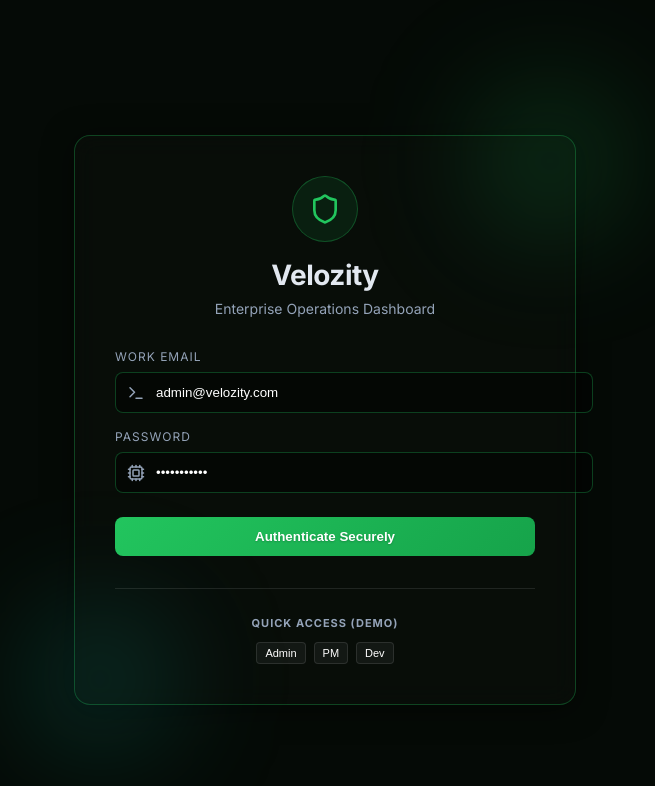
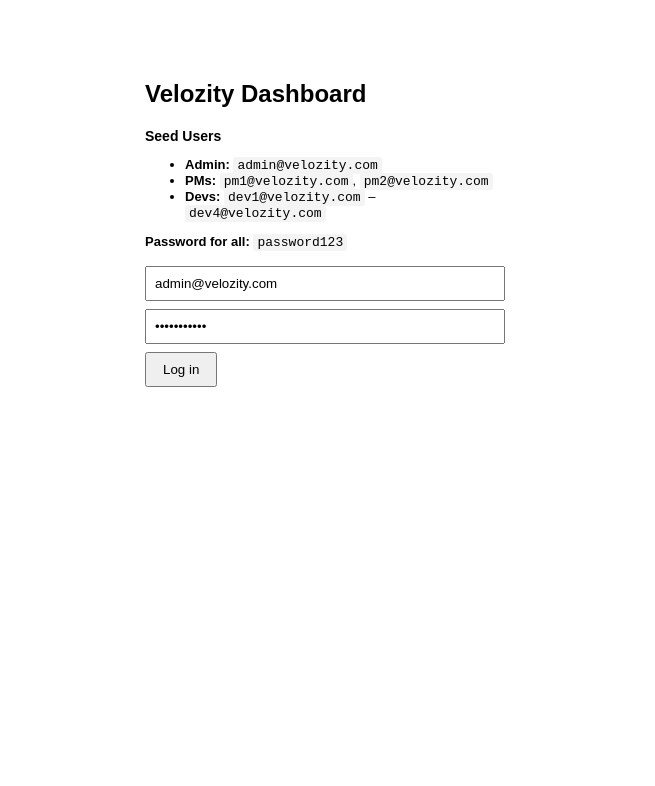
Before and after one commit to Amaans-variant/velozity-dashboard, a React (Vite) app in the folder frontend/: page / in a window 1280 px wide. Shown: the top 786 px of the page, without its empty margins (315-970 px from the left). Built offline with nearby package versions, Linux system fonts and the light colour scheme.

Commit message:
Revert "frontend better"
This reverts commit 70d649a56efb59f520dd264f245b963c8696243f.

```diff
--- a/frontend/package.json
+++ b/frontend/package.json
@@ -9,14 +9,10 @@
   },
   "dependencies": {
     "axios": "^1.7.2",
-    "clsx": "^2.1.1",
-    "framer-motion": "^13.3.0",
-    "lucide-react": "^1.46.0",
     "react": "^18.3.1",
     "react-dom": "^18.3.1",
     "react-router-dom": "^6.23.1",
     "socket.io-client": "^4.7.5",
-    "tailwind-merge": "^3.7.0",
     "zustand": "^4.5.2"
   },
   "devDependencies": {
--- a/frontend/src/App.tsx
+++ b/frontend/src/App.tsx
@@ -25,10 +25,7 @@ export default function App() {
   // annoying than wrapping every single page component separately
   return (
     <ErrorBoundary>
-      <div className="premium-grid-bg" />
-      <div style={{ position: 'relative', zIndex: 1 }}>
-        <RouterProvider router={router} />
-      </div>
+      <RouterProvider router={router} />
     </ErrorBoundary>
   );
 }
--- a/frontend/src/index.css
+++ /dev/null
@@ -1,90 +0,0 @@
-@import url('https://fonts.googleapis.com/css2?family=Inter:wght@300;400;500;600;700&display=swap');
-
-:root {
-  --bg-color: #050a06;
-  --grid-color: rgba(34, 197, 94, 0.15);
-  --primary-green: #22c55e;
-  --card-bg: rgba(10, 15, 10, 0.6);
-  --card-border: rgba(34, 197, 94, 0.3);
-  --text-primary: #e2e8f0;
-  --text-secondary: #94a3b8;
-}
-
-body, html {
-  margin: 0;
-  padding: 0;
-  width: 100%;
-  height: 100%;
-  font-family: 'Inter', sans-serif;
-  background-color: var(--bg-color);
-  color: var(--text-primary);
-  overflow-x: hidden;
-}
-
-/* Premium Green Grid Background */
-.premium-grid-bg {
-  position: fixed;
-  top: 0;
-  left: 0;
-  width: 100vw;
-  height: 100vh;
-  background-size: 50px 50px;
-  background-image:
-    linear-gradient(to right, var(--grid-color) 1px, transparent 1px),
-    linear-gradient(to bottom, var(--grid-color) 1px, transparent 1px);
-  z-index: -1;
-  pointer-events: none;
-}
-
-/* Adding a subtle radial gradient overlay for depth */
-.premium-grid-bg::after {
-  content: '';
-  position: absolute;
-  top: 0;
-  left: 0;
-  width: 100%;
-  height: 100%;
-  background: radial-gradient(circle at 50% 50%, transparent 20%, var(--bg-color) 100%);
-}
-
-.glass-card {
-  background: var(--card-bg);
-  backdrop-filter: blur(12px);
-  -webkit-backdrop-filter: blur(12px);
-  border: 1px solid var(--card-border);
-  border-radius: 16px;
-  box-shadow: 0 4px 30px rgba(0, 0, 0, 0.5);
-}
-
-.premium-input {
-  width: 100%;
-  padding: 12px 16px;
-  background: rgba(0, 0, 0, 0.4);
-  border: 1px solid var(--card-border);
-  border-radius: 8px;
-  color: #fff;
-  outline: none;
-  transition: all 0.3s ease;
-}
-
-.premium-input:focus {
-  border-color: var(--primary-green);
-  box-shadow: 0 0 0 2px rgba(34, 197, 94, 0.2);
-}
-
-.premium-button {
-  background: linear-gradient(135deg, #22c55e, #16a34a);
-  color: #fff;
-  border: none;
-  border-radius: 8px;
-  padding: 12px 24px;
-  font-weight: 600;
-  cursor: pointer;
-  transition: all 0.3s ease;
-  text-shadow: 0 1px 2px rgba(0,0,0,0.2);
-}
-
-.premium-button:hover {
-  transform: translateY(-2px);
-  box-shadow: 0 4px 15px rgba(34, 197, 94, 0.4);
-}
--- a/frontend/src/main.tsx
+++ b/frontend/src/main.tsx
@@ -1,7 +1,6 @@
 import React from 'react';
 import ReactDOM from 'react-dom/client';
 import App from './App';
-import './index.css';
 
 // standard react 18 bootstrap, nothing to see here
 ReactDOM.createRoot(document.getElementById('root')!).render(
--- a/frontend/src/pages/LoginPage.tsx
+++ b/frontend/src/pages/LoginPage.tsx
@@ -2,168 +2,71 @@ import { useState } from 'react';
 import { useNavigate } from 'react-router-dom';
 import { loginRequest } from '../api/auth.api';
 import { useAuthStore } from '../store/authStore';
-import { motion } from 'framer-motion';
-import { Terminal, Shield, Cpu } from 'lucide-react';
 
+// keeping this ugly on purpose - form styling is not what's being graded here
 export default function LoginPage() {
-  const [email, setEmail] = useState('admin@velozity.com');
+  const [email, setEmail] = useState('admin@velozity.com'); // prefilled so demoing is faster, remove if u want
   const [password, setPassword] = useState('password123');
   const [error, setError] = useState('');
-  const [isLoading, setIsLoading] = useState(false);
   const setAuth = useAuthStore((s) => s.setAuth);
   const navigate = useNavigate();
 
   async function handleSubmit(e: React.FormEvent) {
     e.preventDefault();
     setError('');
-    setIsLoading(true);
     try {
       const { accessToken, user } = await loginRequest(email, password);
       setAuth(user, accessToken);
-      // add a small delay for the animation effect
-      setTimeout(() => {
+      // route based on role, could be smarter but this works fine
       if (user.role === 'ADMIN') navigate('/admin');
       else if (user.role === 'PM') navigate('/pm');
       else navigate('/developer');
-      }, 600);
     } catch (err: any) {
-      setError(err?.response?.data?.message || 'Login failed, check your credentials');
-      setIsLoading(false);
+      setError(err?.response?.data?.message || 'login failed, check ur creds');
     }
   }
 
-  // 3D tilt effect on hover for the card
-  const handleMouseMove = (e: React.MouseEvent<HTMLDivElement>) => {
-    const card = e.currentTarget;
-    const box = card.getBoundingClientRect();
-    const x = e.clientX - box.left;
-    const y = e.clientY - box.top;
-    const centerX = box.width / 2;
-    const centerY = box.height / 2;
-    const rotateX = ((y - centerY) / centerY) * -5;
-    const rotateY = ((x - centerX) / centerX) * 5;
-    card.style.transform = `perspective(1000px) rotateX(${rotateX}deg) rotateY(${rotateY}deg)`;
-  };
-
-  const handleMouseLeave = (e: React.MouseEvent<HTMLDivElement>) => {
-    const card = e.currentTarget;
-    card.style.transform = `perspective(1000px) rotateX(0deg) rotateY(0deg)`;
-    card.style.transition = 'transform 0.5s ease';
-  };
-
-  const handleMouseEnter = (e: React.MouseEvent<HTMLDivElement>) => {
-    const card = e.currentTarget;
-    card.style.transition = 'none';
+  const codeStyle: React.CSSProperties = {
+    userSelect: 'all',
+    cursor: 'pointer',
+    background: '#f4f4f4',
+    padding: '1px 4px',
+    borderRadius: 3,
   };
 
   return (
-    <div style={{ display: 'flex', justifyContent: 'center', alignItems: 'center', minHeight: '100vh', padding: '20px' }}>
+    <div style={{ maxWidth: 360, margin: '80px auto', fontFamily: 'sans-serif' }}>
+      <h2>Velozity Dashboard</h2>
 
-      <motion.div
-        initial={{ opacity: 0, y: 50, scale: 0.9 }}
-        animate={{ opacity: 1, y: 0, scale: 1 }}
-        transition={{ duration: 0.8, type: 'spring', bounce: 0.4 }}
-        className="glass-card"
-        style={{
-          maxWidth: 420,
-          width: '100%',
-          padding: '40px',
-          position: 'relative',
-          transformStyle: 'preserve-3d',
-          transition: 'transform 0.5s ease'
-        }}
-        onMouseMove={handleMouseMove}
-        onMouseLeave={handleMouseLeave}
-        onMouseEnter={handleMouseEnter}
-      >
+      <h3 style={{ fontSize: 14, marginBottom: 4 }}>Seed Users</h3>
+      <ul style={{ fontSize: 13, marginBottom: 12 }}>
+        <li><strong>Admin:</strong> <code style={codeStyle}>admin@velozity.com</code></li>
+        <li><strong>PMs:</strong> <code style={codeStyle}>pm1@velozity.com</code>, <code style={codeStyle}>pm2@velozity.com</code></li>
+        <li><strong>Devs:</strong> <code style={codeStyle}>dev1@velozity.com</code> – <code style={codeStyle}>dev4@velozity.com</code></li>
+      </ul>
+      <p style={{ fontSize: 13, marginBottom: 16 }}>
+        <strong>Password for all:</strong> <code style={codeStyle}>password123</code>
+      </p>
 
-        {/* Glow effect behind card content */}
-        <div style={{ position: 'absolute', top: -50, right: -50, width: 150, height: 150, background: 'rgba(34, 197, 94, 0.2)', filter: 'blur(60px)', borderRadius: '50%', zIndex: -1 }} />
-        <div style={{ position: 'absolute', bottom: -50, left: -50, width: 150, height: 150, background: 'rgba(20, 184, 166, 0.2)', filter: 'blur(60px)', borderRadius: '50%', zIndex: -1 }} />
-
-        <div style={{ textAlign: 'center', marginBottom: 32, transform: 'translateZ(30px)' }}>
-          <motion.div
-            initial={{ rotate: -180, opacity: 0 }}
-            animate={{ rotate: 0, opacity: 1 }}
-            transition={{ duration: 1, delay: 0.2 }}
-            style={{ display: 'inline-flex', padding: 16, borderRadius: '50%', background: 'rgba(34, 197, 94, 0.1)', border: '1px solid rgba(34, 197, 94, 0.3)', marginBottom: 16 }}
-          >
-            <Shield size={32} color="#22c55e" />
-          </motion.div>
-          <h2 style={{ margin: 0, fontSize: 28, fontWeight: 700, letterSpacing: '-0.5px' }}>Velozity</h2>
-          <p style={{ margin: '8px 0 0 0', color: 'var(--text-secondary)', fontSize: 14 }}>Enterprise Operations Dashboard</p>
-        </div>
-
-        <form onSubmit={handleSubmit} style={{ transform: 'translateZ(40px)' }}>
-          <div style={{ marginBottom: 16 }}>
-            <label style={{ display: 'block', fontSize: 12, marginBottom: 8, color: 'var(--text-secondary)', textTransform: 'uppercase', letterSpacing: '1px' }}>Work Email</label>
-            <div style={{ position: 'relative' }}>
-              <Terminal size={18} color="#94a3b8" style={{ position: 'absolute', left: 12, top: '50%', transform: 'translateY(-50%)' }} />
+      <form onSubmit={handleSubmit}>
         <input
           value={email}
           onChange={(e) => setEmail(e.target.value)}
-                placeholder="Enter your email"
-                className="premium-input"
-                style={{ paddingLeft: 40 }}
+          placeholder="email"
+          style={{ display: 'block', width: '100%', marginBottom: 8, padding: 8, boxSizing: 'border-box' }}
         />
-            </div>
-          </div>
-
-          <div style={{ marginBottom: 24 }}>
-            <label style={{ display: 'block', fontSize: 12, marginBottom: 8, color: 'var(--text-secondary)', textTransform: 'uppercase', letterSpacing: '1px' }}>Password</label>
-            <div style={{ position: 'relative' }}>
-              <Cpu size={18} color="#94a3b8" style={{ position: 'absolute', left: 12, top: '50%', transform: 'translateY(-50%)' }} />
         <input
           value={password}
           onChange={(e) => setPassword(e.target.value)}
           type="password"
-                placeholder="Enter your password"
-                className="premium-input"
-                style={{ paddingLeft: 40 }}
+          placeholder="password"
+          style={{ display: 'block', width: '100%', marginBottom: 8, padding: 8, boxSizing: 'border-box' }}
         />
-            </div>
-          </div>
-
-          {error && (
-            <motion.p
-              initial={{ opacity: 0, height: 0 }}
-              animate={{ opacity: 1, height: 'auto' }}
-              style={{ color: '#ef4444', fontSize: 13, marginBottom: 16, marginTop: -8, textAlign: 'center' }}
-            >
-              {error}
-            </motion.p>
-          )}
-
-          <motion.button
-            whileHover={{ scale: 1.02 }}
-            whileTap={{ scale: 0.98 }}
-            type="submit"
-            className="premium-button"
-            style={{ width: '100%', display: 'flex', justifyContent: 'center', alignItems: 'center', gap: 8 }}
-            disabled={isLoading}
-          >
-            {isLoading ? (
-              <motion.div
-                animate={{ rotate: 360 }}
-                transition={{ repeat: Infinity, duration: 1, ease: 'linear' }}
-                style={{ width: 20, height: 20, border: '2px solid rgba(255,255,255,0.3)', borderTopColor: '#fff', borderRadius: '50%' }}
-              />
-            ) : (
-              'Authenticate Securely'
-            )}
-          </motion.button>
+        {error && <p style={{ color: 'red', fontSize: 12 }}>{error}</p>}
+        <button type="submit" style={{ padding: '8px 16px' }}>
+          Log in
+        </button>
       </form>
-
-        <div style={{ marginTop: 32, paddingTop: 16, borderTop: '1px solid rgba(255,255,255,0.1)', transform: 'translateZ(20px)' }}>
-          <h3 style={{ fontSize: 11, marginBottom: 12, textTransform: 'uppercase', color: 'var(--text-secondary)', textAlign: 'center', letterSpacing: '1px' }}>Quick Access (Demo)</h3>
-          <div style={{ display: 'flex', gap: 8, justifyContent: 'center', flexWrap: 'wrap' }}>
-            <button onClick={() => { setEmail('admin@velozity.com'); setPassword('password123'); }} style={{ background: 'rgba(255,255,255,0.05)', border: '1px solid rgba(255,255,255,0.1)', borderRadius: 4, padding: '4px 8px', color: '#fff', fontSize: 11, cursor: 'pointer' }}>Admin</button>
-            <button onClick={() => { setEmail('pm1@velozity.com'); setPassword('password123'); }} style={{ background: 'rgba(255,255,255,0.05)', border: '1px solid rgba(255,255,255,0.1)', borderRadius: 4, padding: '4px 8px', color: '#fff', fontSize: 11, cursor: 'pointer' }}>PM</button>
-            <button onClick={() => { setEmail('dev1@velozity.com'); setPassword('password123'); }} style={{ background: 'rgba(255,255,255,0.05)', border: '1px solid rgba(255,255,255,0.1)', borderRadius: 4, padding: '4px 8px', color: '#fff', fontSize: 11, cursor: 'pointer' }}>Dev</button>
-          </div>
-        </div>
-
-      </motion.div>
     </div>
   );
 }
```
Also changed, not shown: frontend/src/routes/ProtectedRoute.tsx (+1 -11 lines), 1 other file (tests, documents, lock files or other folders). Lines whose indentation alone changed are shown as unchanged.
